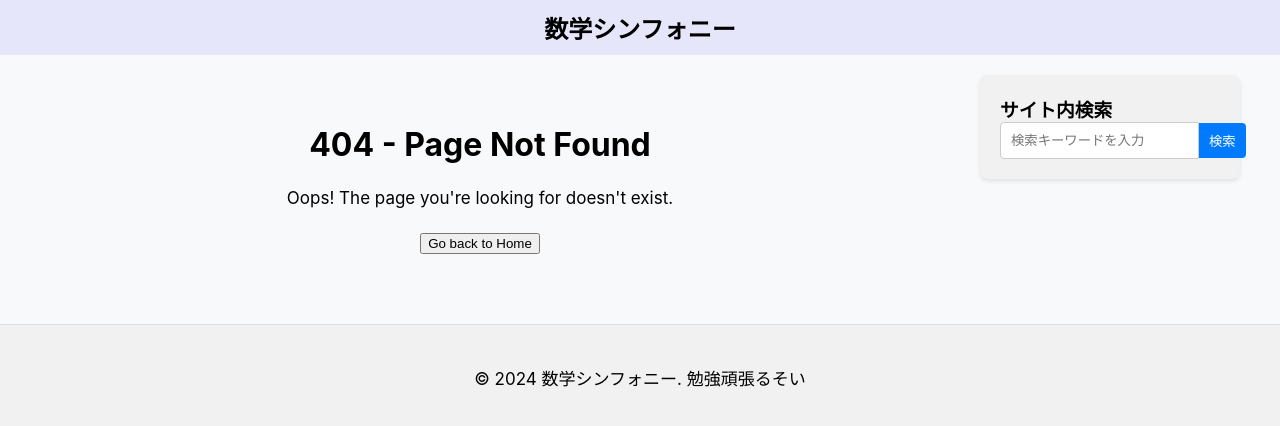
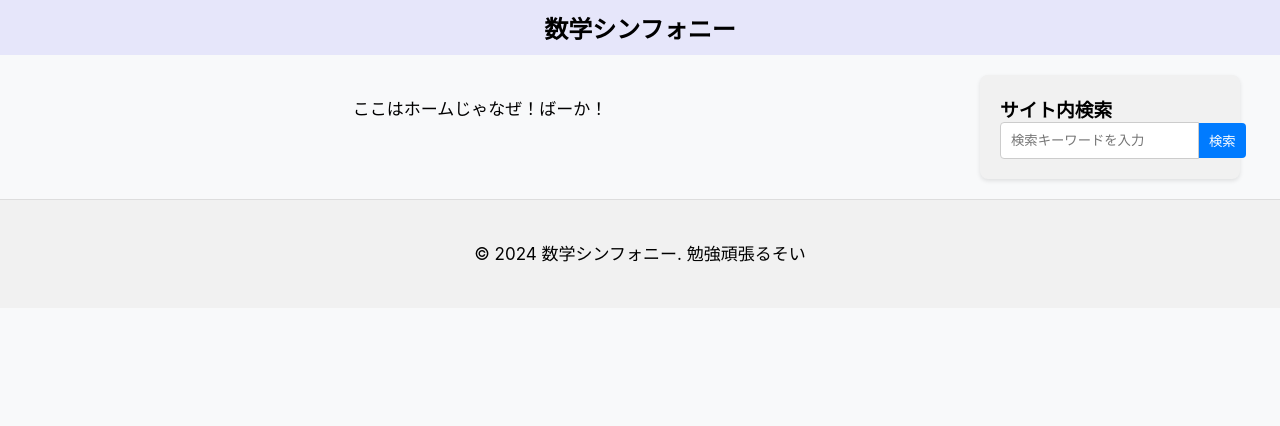
Before and after one commit to nakano0328/archive, a Next.js app: page /hayakawa in a window 1280 px wide. Before the commit this address had no page. Shown: the top 426 px of the page. Built offline with nearby package versions, Linux system fonts and the light colour scheme.

Commit message:
hayakawaディレクトリの作成

```diff
--- a/app/globals.css
+++ b/app/globals.css
@@ -21,9 +21,9 @@ p {
 }
 
 details {
-  background-color: #f8adf4f6;
+  background-color: #f8adf467;
   border-radius: 10px; /*角を丸く*/
-  border: 1px solid #000000; /* 黒いふちをつける */
+  border: 1px solid #00000080; /* 黒いふちをつける */
 }
 
 footer {
--- /dev/null
+++ b/app/hayakawa/page.tsx
@@ -0,0 +1,9 @@
+export default function Page() {
+    return (
+        <div style={{ textAlign: 'center' }}>
+            <p>
+                ここはホームじゃなぜ！ばーか！
+            </p>
+        </div>
+    )
+}
--- a/app/not-found.tsx
+++ b/app/not-found.tsx
@@ -9,9 +9,9 @@ export default function NotFound() {
     return (
         <div style={{ textAlign: 'center', padding: '50px' }}>
             <h1>404 - Page Not Found</h1>
-            <p>Oops! The page you&apos;re looking for doesn&apos;t exist.</p> {/* エスケープ */}
-            <button onClick={() => router.push('/')}>
-                Go back to Home
+            <p>こんなとこに来ても何もないぜ！早くもどりな！</p> {/* エスケープ */}
+            <button onClick={() => router.push('/hayakawa/')}>
+                ホームに戻る
             </button>
         </div>
     );
```
